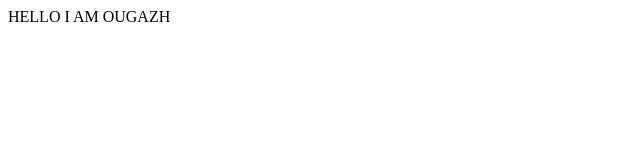
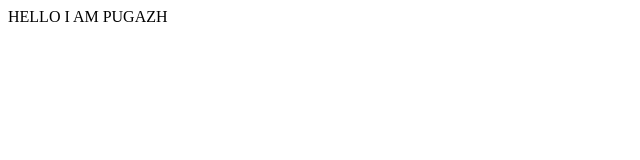
Before and after one commit to pugazh2005/GitHub_Workshop_Sample, a plain HTML site: page index.html in a window 1280 px wide. Shown: the full height of the page, 0-640 px from the left. Drawn offline with Linux system fonts and the light colour scheme.

Commit message:
Update index.html

```diff
--- a/index.html
+++ b/index.html
@@ -6,6 +6,6 @@
     <title>Document</title>
 </head>
 <body>
-    HELLO I AM OUGAZH
+    HELLO I AM PUGAZH
 </body>
 </html>
```
